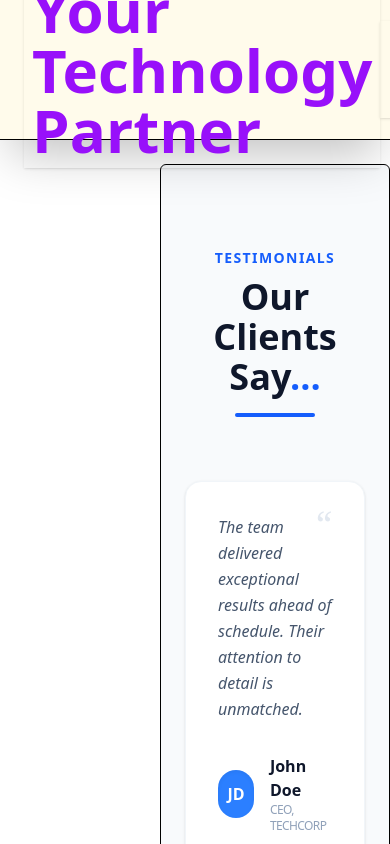
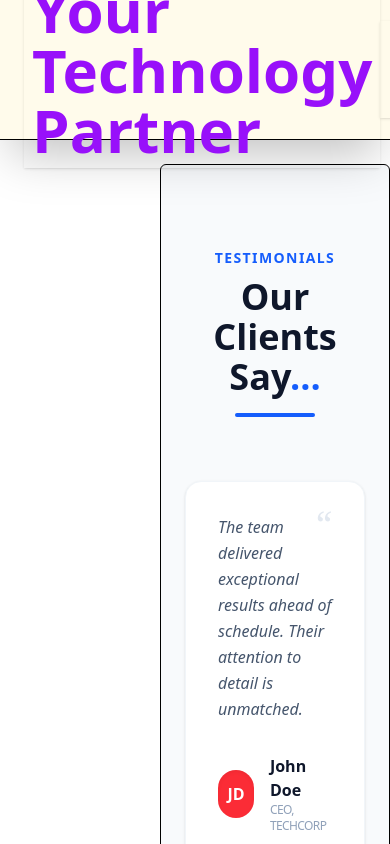
Before and after one commit to jhasawan02-cmyk/dummy-agency-page, a React (Vite) app: page /client in a window 390 px wide. Shown: the top 844 px of the page. Built offline with nearby package versions, Linux system fonts and the light colour scheme.

Commit message:
little bit of styling,no responsiveness as  aim was to learn mainly the tailwind and concept of hooks,reduxt-toolkit

```diff
--- a/src/Component/Client.jsx
+++ b/src/Component/Client.jsx
@@ -7,21 +7,21 @@ function Client() {
       name: "John Doe",
       role: "CEO, TechCorp",
       message: "The team delivered exceptional results ahead of schedule. Their attention to detail is unmatched.",
-      accent: "bg-blue-500"
+      accent: "bg-red-500"
     },
     {
       initials: "SS",
       name: "Sarah Smith",
       role: "Product Manager",
       message: "An absolute pleasure to work with. They transformed our vision into a high-quality reality.",
-      accent: "bg-purple-500"
+      accent: "bg-blue-700"
     },
     {
       initials: "AM",
       name: "Arjun Mehta",
       role: "Founder, StartupX",
       message: "Professional, responsive, and highly skilled. I would recommend them to anyone looking for excellence.",
-      accent: "bg-emerald-500"
+      accent: "bg-yellow-500"
     }
   ];
 
@@ -43,7 +43,7 @@ function Client() {
           >
             <div className={`absolute top-0 left-0 h-1 w-0 group-hover:w-full transition-all duration-500 rounded-t-2xl ${client.accent}`}></div>
 
-            <div className="text-4xl text-slate-200 font-serif absolute top-6 right-8 leading-none group-hover:text-blue-100 transition-colors">
+            <div className="text-4xl text-slate-200 font-serif absolute top-6 right-8 leading-none group-hover:text-red-100 transition-colors">
               &ldquo;
             </div>
 
@@ -56,7 +56,7 @@ function Client() {
                 {client.initials}
               </div>
               <div>
-                <h4 className="font-bold text-slate-900 group-hover:text-blue-600 transition-colors">
+                <h4 className="font-bold text-slate-900 group-hover:text-orange-600 transition-colors">
                   {client.name}
                 </h4>
                 <p className="text-xs font-medium text-slate-400 uppercase tracking-tighter">
```
